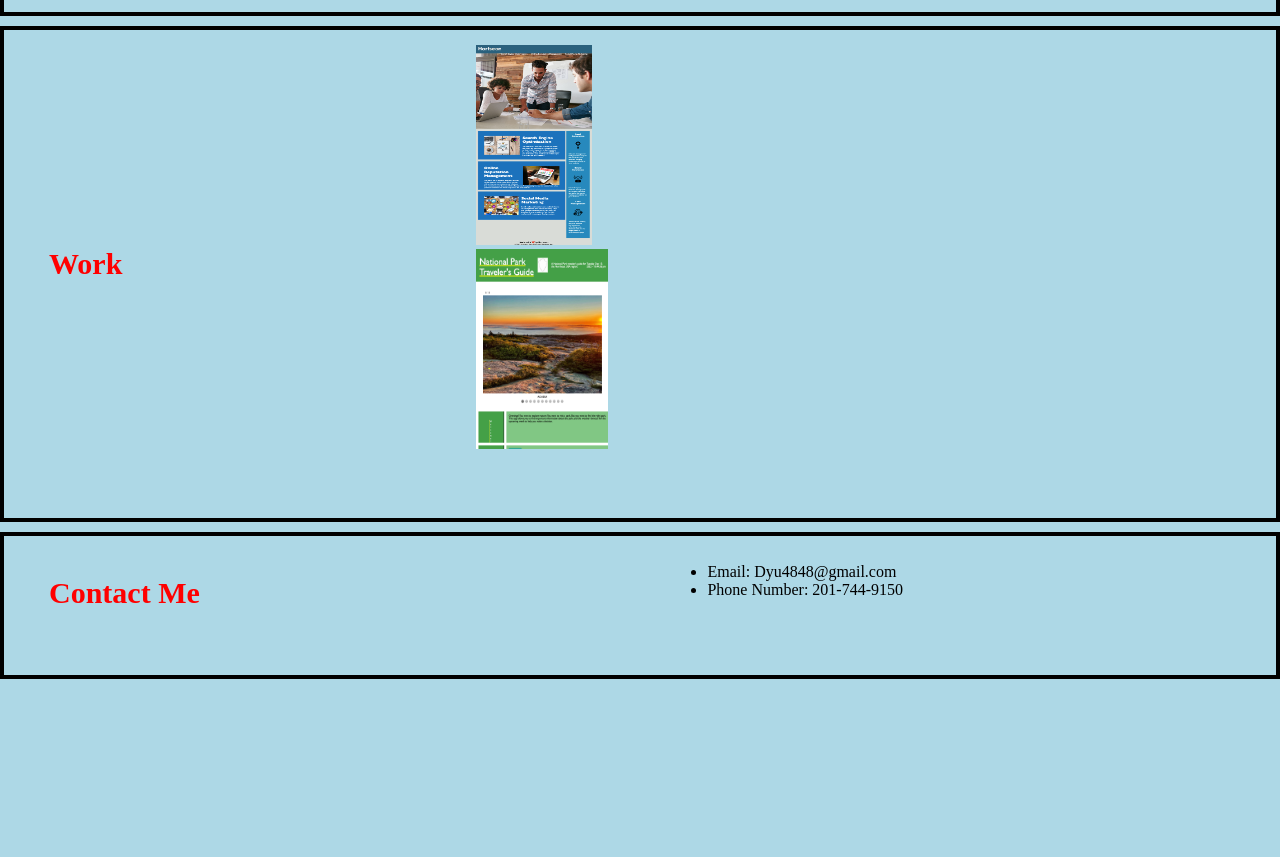
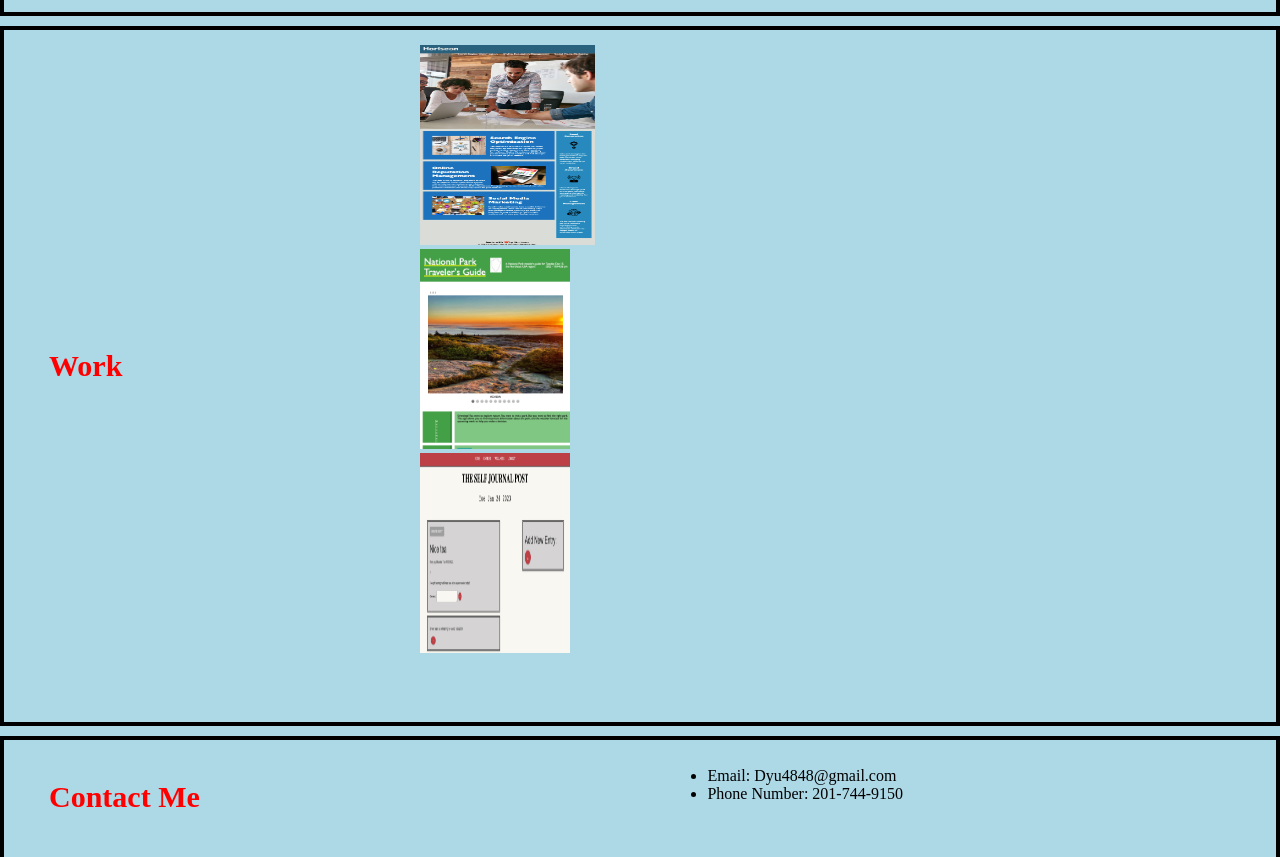
Before and after one commit to Dyu4848/Portfolio-Web, a plain HTML site: page index.html in a window 1280 px wide. Shown: the part 1317-2174 px from the top of the page. Before the commit the page ends 1996 px from the top, so only its background shows below. Drawn offline with Linux system fonts and the light colour scheme.

Commit message:
added project 2

```diff
--- a/assets/style.css
+++ b/assets/style.css
@@ -88,7 +88,7 @@ body {
   .Horiseon {
     position: relative;
     height: 200px;
-    width: 22%;
+    width: 30%;
     transition: opacity .5s;
   }
 
@@ -98,7 +98,7 @@ body {
 
 
   #work-text {
-    margin-left: 65px;
+    /* margin-left: 65px; */
   }
 
   #contact-title {
@@ -109,9 +109,9 @@ body {
     width: 100%;
   }
 
-  .project1 {
+  .project {
     height: 200px;
-    width: 25%;
+    width: 150px;
     transition: opacity .5s;
     display: inline-block;
   }
--- a/index.html
+++ b/index.html
@@ -54,9 +54,14 @@
             <a href="https://dyu4848.github.io/Code-Refactor-Horiseon/" target="_blank">
                 <img class="Horiseon" src="../Portfolio-Web/Images/Horiseon.png" alt="Horiseon Refactor">
             </a>
-            <div id="project1">
+            <div>
                 <a href="https://github.com/ekirbs/national-park-travelers-guide" target="_blank">
-                    <img class="project1" src="./Images/project1.png" alt="National Park Project">
+                    <img class="project" src="./Images/project1.png" alt="National Park Project">
+                </a>
+            </div>
+            <div>
+                <a href="https://the-self-journal-post.herokuapp.com/">
+                    <img class="project" src="./Images/journal.png" alt="self journal">
                 </a>
             </div>
         </div>
```
Also changed, not shown: Images/journal.png (added).
